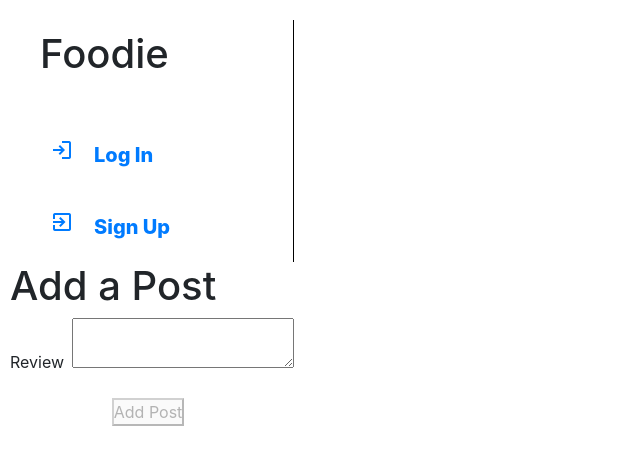
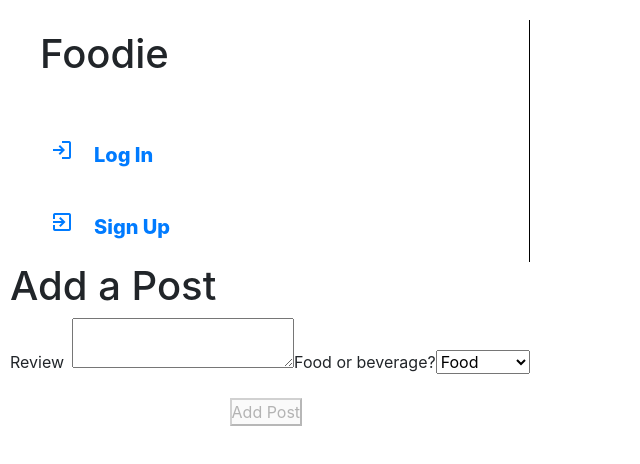
Before and after one commit to jmeirink/foodie-front-end, a React (Create React App) app: page /add in a window 1280 px wide. Shown: the top 464 px of the page, without its empty margins (0-640 px from the left). Built offline with nearby package versions, Linux system fonts and the light colour scheme; no server answers.

Commit message:
add food-bev drop down

```diff
--- a/src/pages/AddPost/AddPost.jsx
+++ b/src/pages/AddPost/AddPost.jsx
@@ -50,6 +50,11 @@ const AddPost = (props) => {
             name="review"
             onChange={handleChange}
           />
+          <label htmlFor="food-beverage-select">Food or beverage?</label>
+            <select name="mfoodBeverage" id="food-beverage-select">
+              <option value="Food">Food</option>
+              <option value="Beverage">Beverage</option>
+            </select>
         </div>
         <button disabled={isFormInvalid()} className={styles.button}>
           Add Post
```
